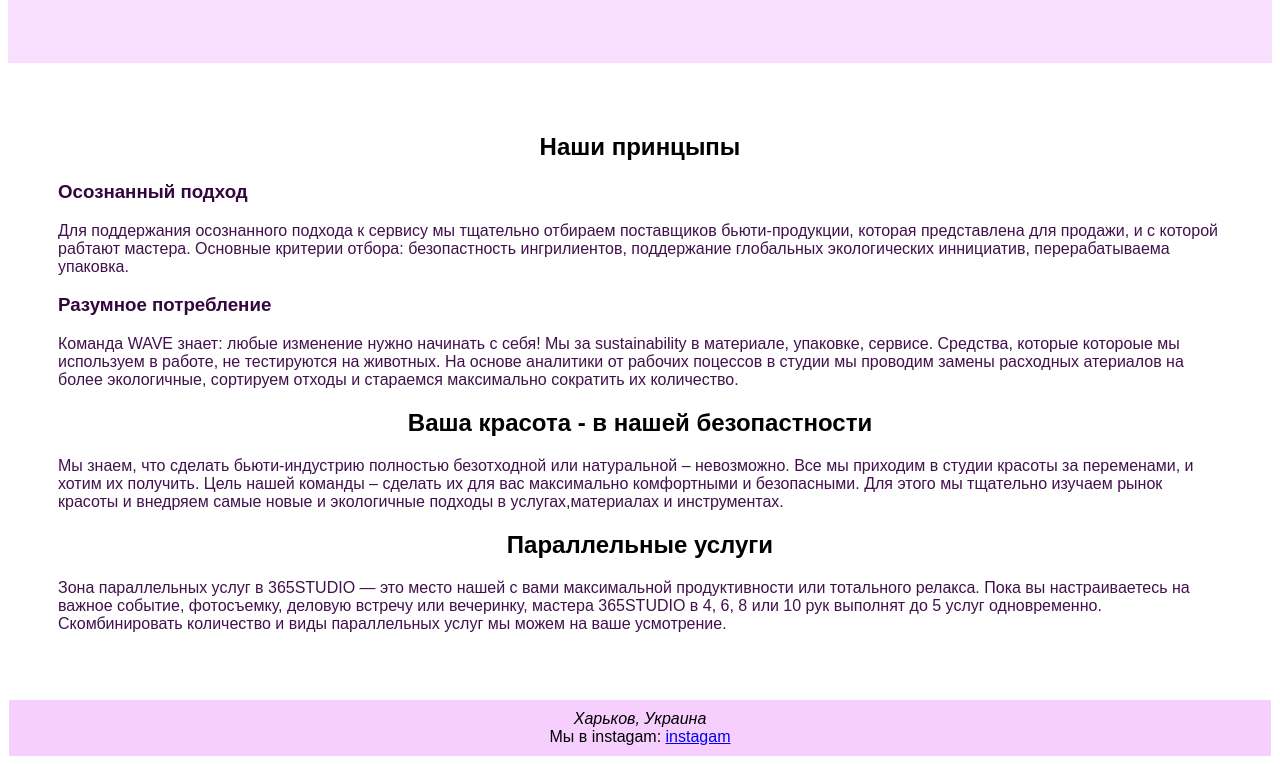
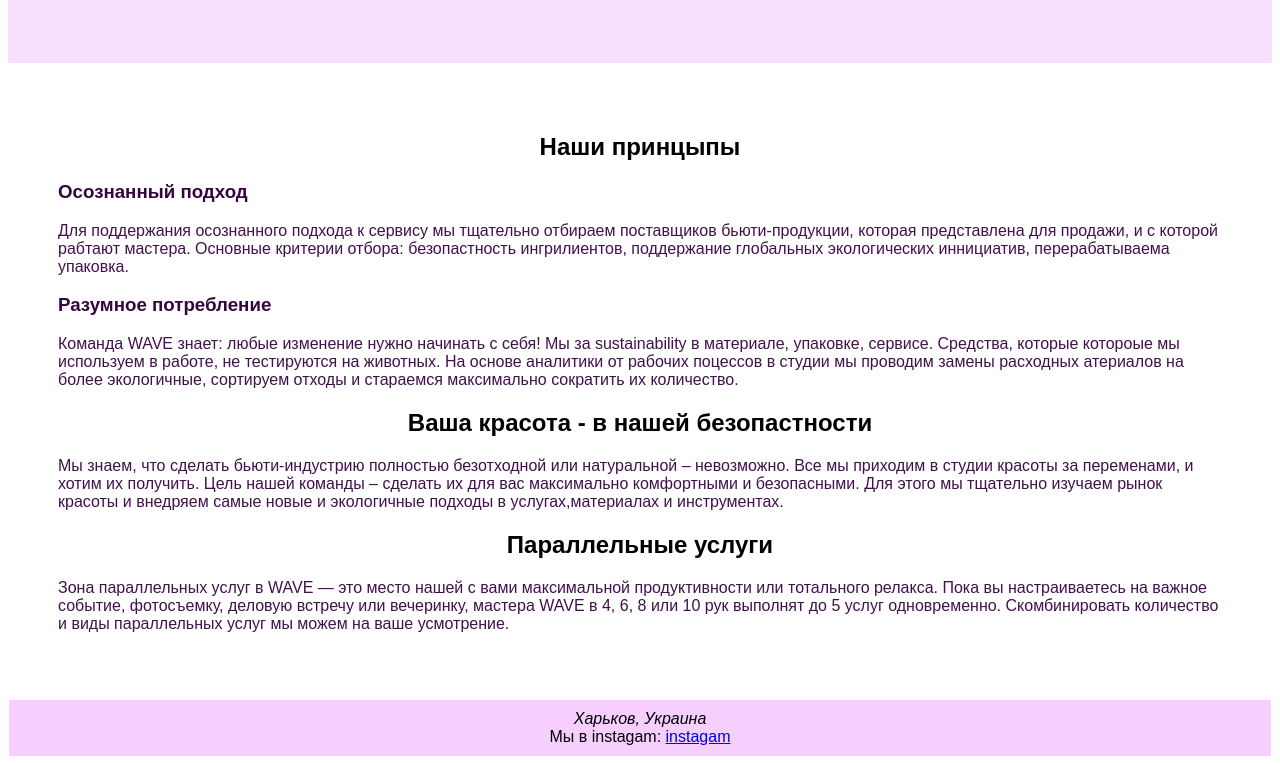
Before and after one commit to Aleksandra05sh/1st-website, a plain HTML site: page index.html in a window 1280 px wide. Shown: the part 751-1515 px from the top of the page. Drawn offline with Linux system fonts and the light colour scheme.

Commit message:
Task 1 fixed elements align center and name

```diff
--- a/index.html
+++ b/index.html
@@ -95,12 +95,12 @@
         </p>
         <h2>Параллельные услуги</h2>
         <p>
-          Зона параллельных услуг в 365STUDIO — это место нашей с вами
-          максимальной продуктивности или тотального релакса. Пока вы
-          настраиваетесь на важное событие, фотосъемку, деловую встречу или
-          вечеринку, мастера 365STUDIO в 4, 6, 8 или 10 рук выполнят до 5 услуг
-          одновременно. Скомбинировать количество и виды параллельных услуг мы
-          можем на ваше усмотрение.
+          Зона параллельных услуг в WAVE — это место нашей с вами максимальной
+          продуктивности или тотального релакса. Пока вы настраиваетесь на
+          важное событие, фотосъемку, деловую встречу или вечеринку, мастера
+          WAVE в 4, 6, 8 или 10 рук выполнят до 5 услуг одновременно.
+          Скомбинировать количество и виды параллельных услуг мы можем на ваше
+          усмотрение.
         </p>
       </section>
     </main>
```
